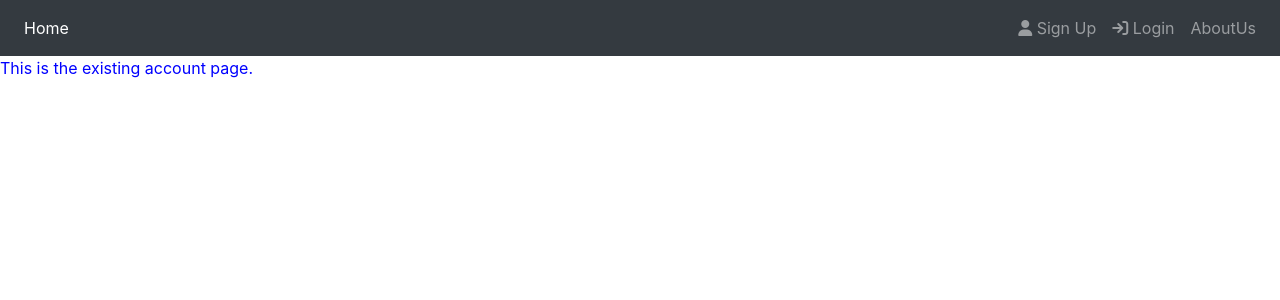
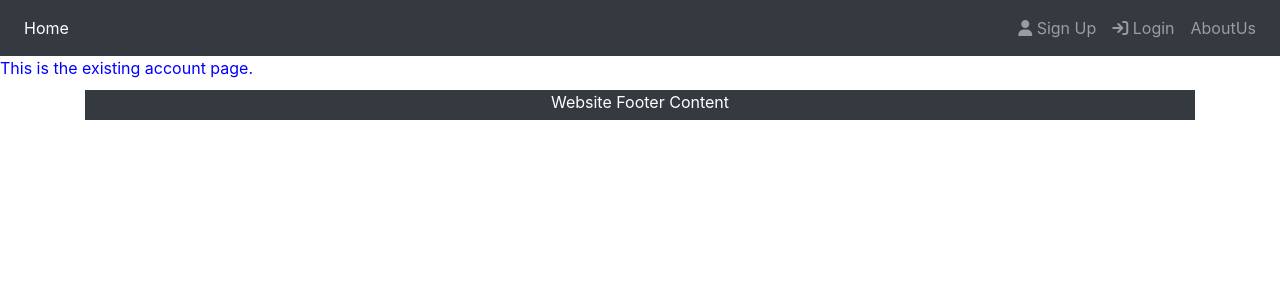
Before and after one commit to squarecylinder/CoronaNoLines, a React (Create React App) app in the folder client/: page /accountpage in a window 1280 px wide. Shown: the top 300 px of the page. Built offline with nearby package versions, Linux system fonts and the light colour scheme; no server answers; the HTML template or start-up script is replaced by a standard one; what google-maps-react would draw is missing.

Commit message:
Changes and Additions - Home.js, footer.js, HomeImg.js, Jumbotron

```diff
--- a/client/src/App.js
+++ b/client/src/App.js
@@ -10,6 +10,7 @@ import Nav from './components/Nav/Nav'
 import './App.css';
 import API from './utils/API';
 import RestaurantContext from './utils/RestaurantContext'
+import Footer from './components/Footer/Footer'
 const axios = require("axios");
 
 function App() {
@@ -81,6 +82,7 @@ function App() {
             <NoMatch />
           </Route>
         </Switch>
+        <Footer />
       </div>
       </RestaurantContext.Provider>
     </Router>
--- /dev/null
+++ b/client/src/components/Footer/Footer.js
@@ -0,0 +1,15 @@
+import React from 'react';
+import './footer.css';
+
+
+function Footer() {
+  return (
+      <div className="container">
+<div className="footer">
+<p>Website Footer Content</p>
+</div>
+</div>
+);
+}
+
+export default Footer;
--- /dev/null
+++ b/client/src/components/Footer/footer.css
@@ -0,0 +1,8 @@
+.footer {
+    margin-top: 10px;
+    background-color:#343a40;
+    color: white;
+    text-align: center;
+    height: 30px;
+
+}
--- /dev/null
+++ b/client/src/components/HomeImg.js
@@ -0,0 +1,14 @@
+import React from 'react';
+import Dining from './Jumbotron/images/dining.jpg'
+
+function HomeImg() {
+  return (
+    <div>
+      <img src={Dining} alt="patio" className="img-fluid"></img>
+
+    </div>
+
+  );
+}
+
+export default HomeImg;
--- a/client/src/components/Jumbotron/Jumbotron.js
+++ b/client/src/components/Jumbotron/Jumbotron.js
@@ -1,18 +1,12 @@
 import React from 'react';
-import './jumbotron.css'
+import './jumbotron.css';
+
 
 function Jumbotron() {
   return (
-
-    <div className="col">
-    <div class="jumbotron" id="jumbotron-section">
-    <h1 class="display-4">Hello, world!</h1>
-    <p class="lead">This is a simple hero unit, a simple jumbotron-style component for calling extra attention to featured content or information.</p>
-    <p>It uses utility classes for typography and spacing to space content out within the larger container.</p>
-    <p class="lead">
-      <a class="btn btn-primary btn-lg" href="#" role="button">Learn more</a>
-    </p>
-  </div>
+    <div className="col" id="jumbotron-section">
+    <h2 className="jumbo-h2">Welcome!</h2>
+    <p className="jumbo-p">We live in a Covid-19 World, and getting the most up-to-date information is critical when making decisions.  Even when simply choosing where to shop or eat. Whether you are a business looking to keep your customers in the loop, or a customer wondering if your favorite store or restaurant is implimenting safe, social distance policies, our database gives you all the most important information.</p>
   </div>
 
 );
--- a/client/src/components/Jumbotron/jumbotron.css
+++ b/client/src/components/Jumbotron/jumbotron.css
@@ -1,3 +1,15 @@
 #jumbotron-section {
+    margin-top: 10px;
     margin-bottom: 0px;
 }
+
+.jumbo-h2 {
+    text-align: center;
+}
+
+.jumbo-p {
+    font-size: 15px;
+    text-align: center;
+    padding-right: 100px;
+    padding-left: 100px;
+}
--- a/client/src/components/RetailCard/Retail.js
+++ b/client/src/components/RetailCard/Retail.js
@@ -12,6 +12,10 @@ function Retail() {
           insert map here.
       </div>
     <h6>Insert Address Here.</h6>
+    <h6>Insert Open or Closed.</h6>
+    <h6>Insert Curbside.</h6>
+    <h6>Insert Masks.</h6>
+
   </div>
   <div className="card-footer text-muted retail-footer">
     Last updated: Insert "User Updated"
--- a/client/src/pages/Home.js
+++ b/client/src/pages/Home.js
@@ -4,6 +4,7 @@ import Retail from '../components/RetailCard/Retail'
 import Restaurant from '../components/RestaurantCard/Restaurant'
 import Jumbotron from '../components/Jumbotron/Jumbotron'
 import API from '../utils/API';
+import HomeImg from '../components/HomeImg'
 
 
 
@@ -25,6 +26,10 @@ function Home(props){
 
         <div className="Container">
             <div className="row">
+                <HomeImg />
+            </div>
+
+            <div className="row">
             <Jumbotron />
             </div>
             <div  className="row">
```
Also changed, not shown: client/src/components/Jumbotron/images/dining.jpg (added).
